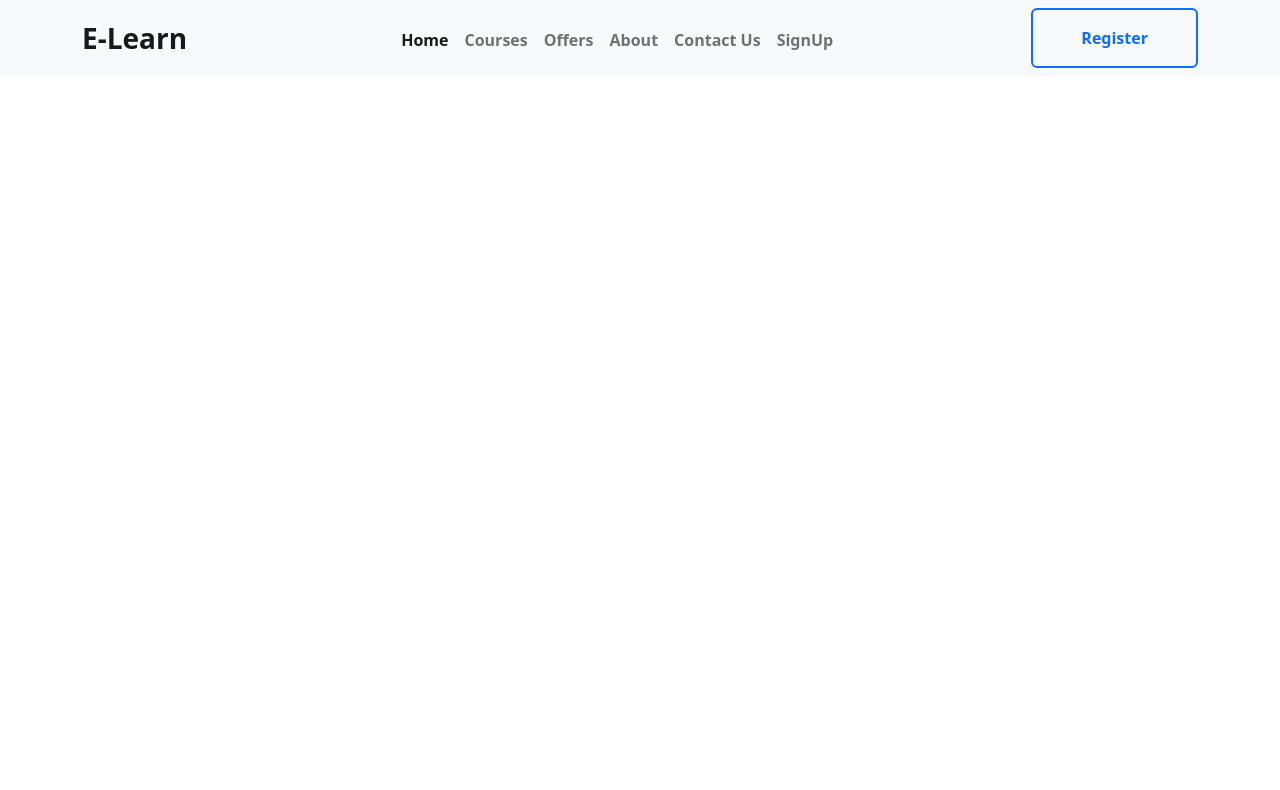
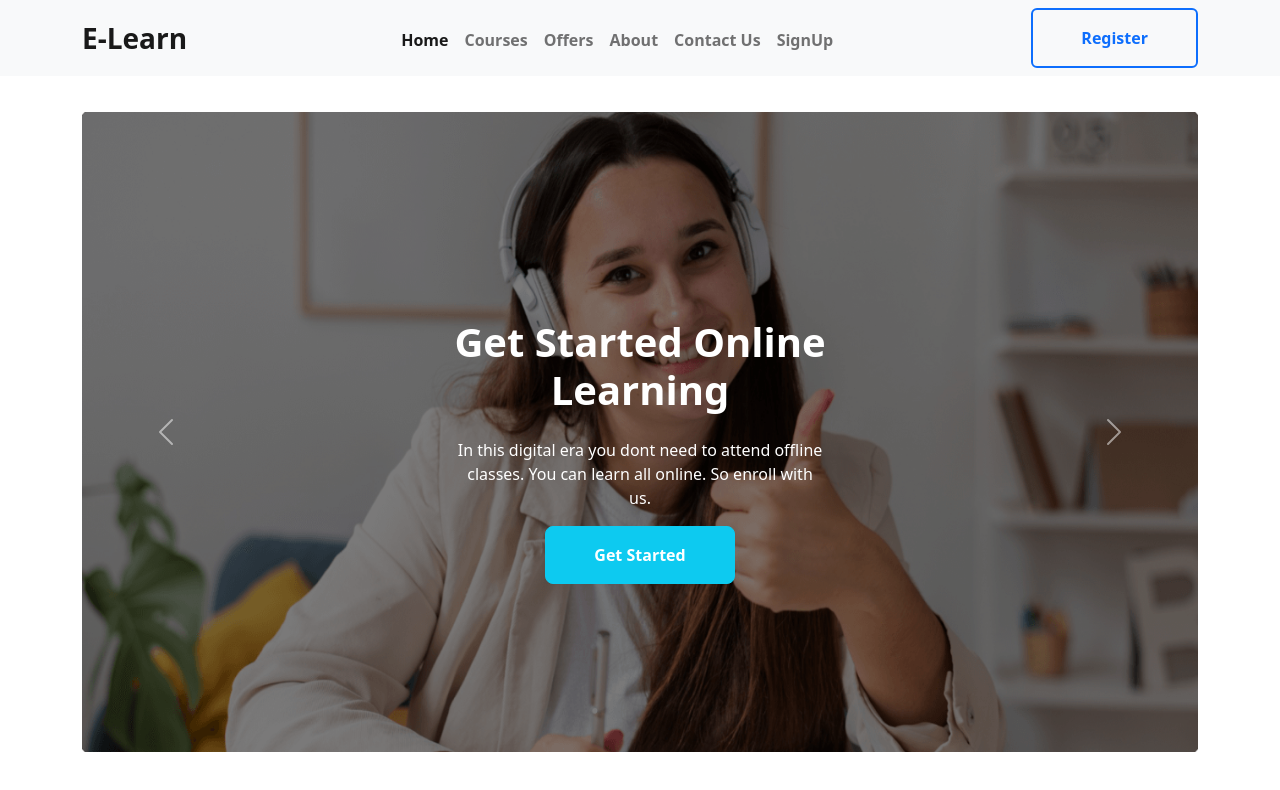
Before and after one commit to rashedul-hridoy/assignment_3, a plain HTML site: page index.html in a window 1280 px wide. Drawn offline with nearby package versions, Linux system fonts and the light colour scheme.

Commit message:
Carousel done

```diff
--- a/css/style.css
+++ b/css/style.css
@@ -1,3 +1,6 @@
-.blur-background{
-    background: rgba(29, 29, 29, 0.7);
+/* carousel image styles */
+
+.carousel-item img{
+    height: 80vh;
+    filter: brightness(50%);
 }
--- a/index.html
+++ b/index.html
@@ -54,6 +54,61 @@
         </nav>
       </section>
       <!-- navigation part end -->
+      <!-- slider start -->
+      <section class="pt-5">
+        <div id="carouselExampleCaptions" class="carousel slide" data-bs-ride="false">
+
+          <div class="carousel-inner">
+            <div class="carousel-item active position-relative">
+              <img src="images/cover/cover-1.png" class="d-block w-100" alt="...">
+              <div class="carousel-caption position-absolute top-50 translate-middle start-50 end-0">
+                <div>
+                  <h1 class="py-lg-3 text-white fw-bold">Get Started Online Learning</h1>
+                  <p class="px-lg-5 mx-lg-5">In this digital era you dont need to attend offline classes. You can learn all online. So enroll with us.</p>
+                  <div>
+                    <button class="btn btn-info rounded-3 py-3 px-5 text-white fw-bold"> Get Started</button>
+                  </div>
+                </div>
+              </div>
+            </div>
+            <div class="carousel-item position-relative">
+              <img src="images/cover/cover-2.jpg" class="d-block w-100" alt="...">
+              <div class="carousel-caption position-absolute top-50 translate-middle start-50 end-0">
+                <div>
+                  <h1 class="py-lg-3 text-white fw-bold">Get Started Online Learning</h1>
+                  <p class="px-lg-5 mx-lg-5">In this digital era you dont need to attend offline classes. You can learn all online. So enroll with us.</p>
+                  <div>
+                    <button class="btn btn-info rounded-3 py-3 px-5 text-white fw-bold"> Get Started</button>
+                  </div>
+                </div>
+              </div>
+            </div>
+            <div class="carousel-item position-relative">
+              <img src="images/cover/cover-3.jpg" class="d-block w-100" alt="...">
+              <div class="carousel-caption position-absolute top-50 translate-middle start-50 end-0">
+                <div>
+                  <h1 class="py-lg-3 text-white fw-bold">Get Started Online Learning</h1>
+                  <p class="px-lg-5 mx-lg-5">In this digital era you dont need to attend offline classes. You can learn all online. So enroll with us.</p>
+                  <div>
+                    <button class="btn btn-info rounded-3 py-3 px-5 text-white fw-bold"> Get Started</button>
+                  </div>
+                </div>
+              </div>
+            </div>
+
+
+          </div>
+          <button class="carousel-control-prev" type="button" data-bs-target="#carouselExampleCaptions" data-bs-slide="prev">
+            <span class="carousel-control-prev-icon" aria-hidden="true"></span>
+            <span class="visually-hidden">Previous</span>
+          </button>
+          <button class="carousel-control-next" type="button" data-bs-target="#carouselExampleCaptions" data-bs-slide="next">
+            <span class="carousel-control-next-icon" aria-hidden="true"></span>
+            <span class="visually-hidden">Next</span>
+          </button>
+        </div>
+      </section>
+      <!-- slider end -->
      </header>
 
 
```
